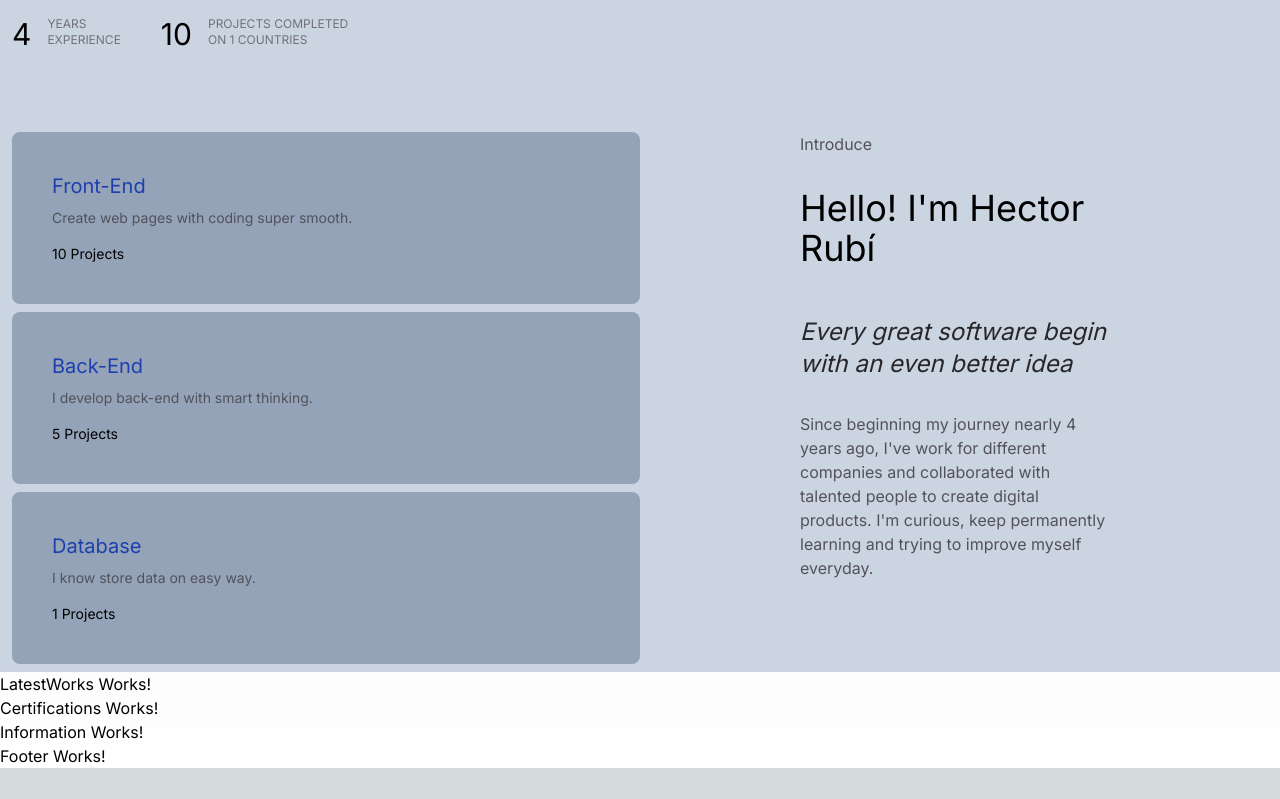
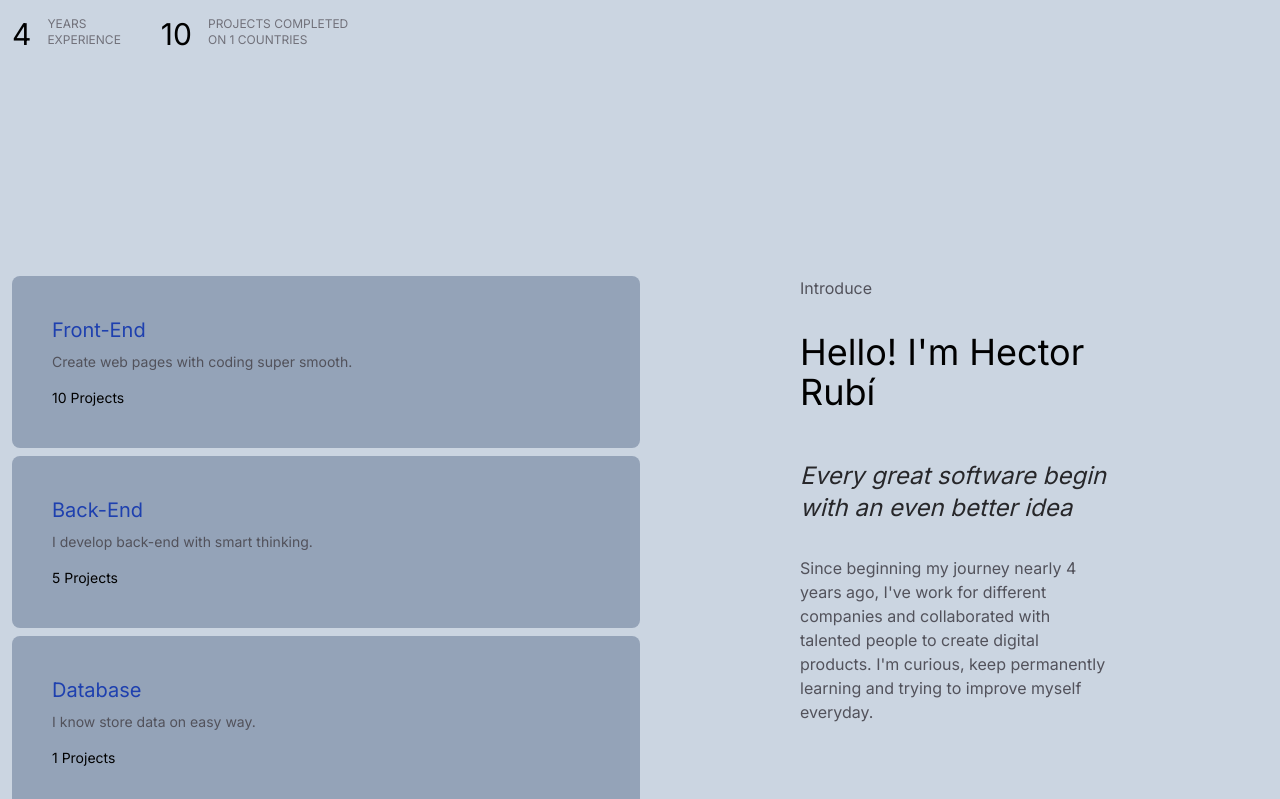
Before and after one commit to HectorRubi/hector-rubi, a Next.js app: page / in a window 1280 px wide. Shown: the part 700-1499 px from the top of the page. Before the commit the page ends 1468 px from the top, so only its background shows below. Built offline with nearby package versions, Linux system fonts and the light colour scheme.

Commit message:
Add space in description section

```diff
--- a/src/components/Description/index.tsx
+++ b/src/components/Description/index.tsx
@@ -31,7 +31,7 @@ const skills: Skills[] = [
 export const Description = () => {
   return (
     <section className="bg-slate-300 dark:bg-slate-800">
-      <div className={`${CONTAINER} flex flex-col md:flex-row`}>
+      <div className={`${CONTAINER} flex flex-col md:flex-row py-36`}>
         <div className="md:w-1/2">
           {skills.map((skill, index) => (
             <div
```
